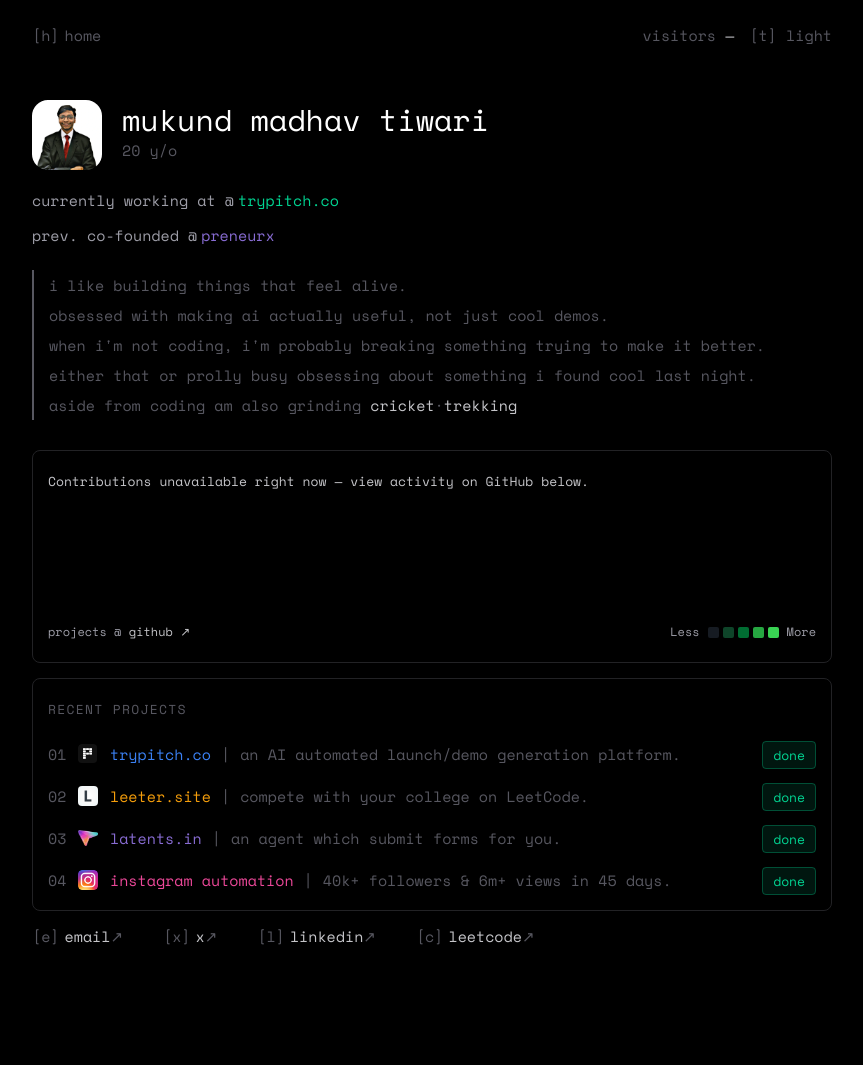
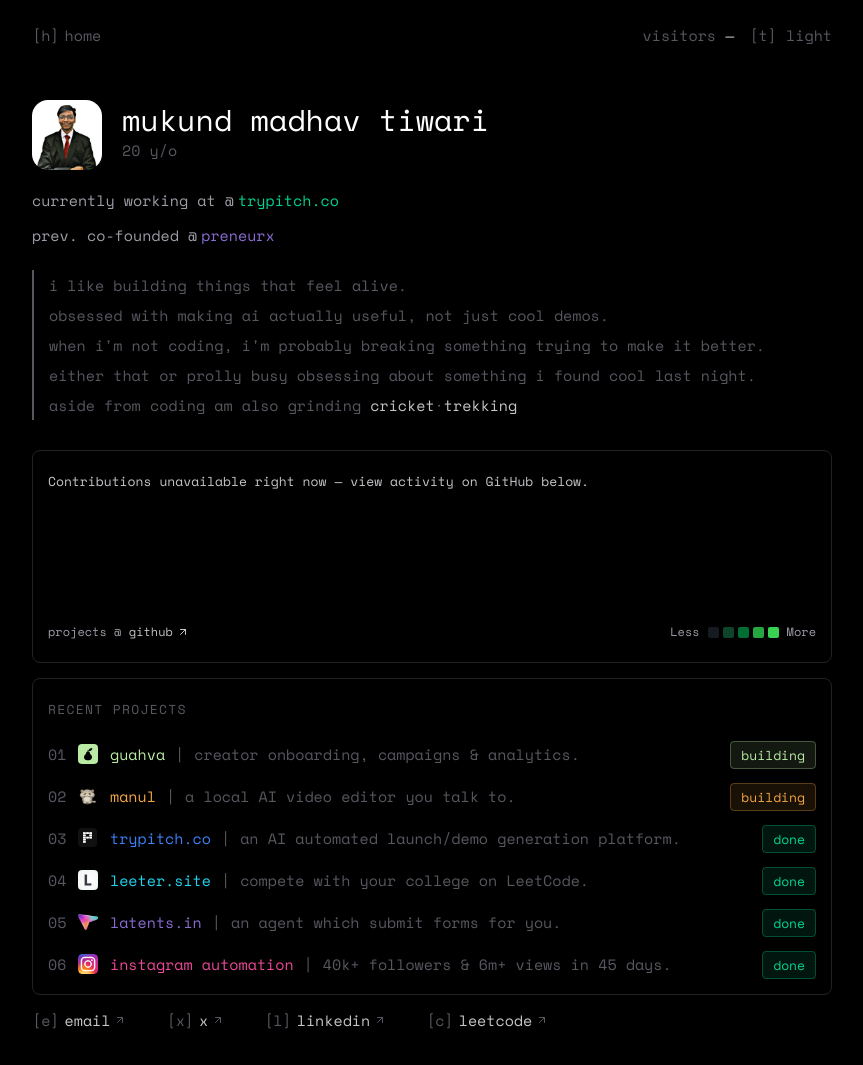
Before and after one commit to mukunddmadhavv/mukunddmadhavv, a plain HTML site: page index.html in a window 1280 px wide. Shown: the whole page, without its empty margins (208-1071 px from the left). Before the commit the page ends 981 px from the top, so only its background shows below. Drawn offline with nearby package versions, Linux system fonts and the light colour scheme; no server answers.

Commit message:
added guahva and manul

```diff
--- a/index.html
+++ b/index.html
@@ -2,6 +2,7 @@
 <html>
 
 <head>
+    <meta charset="utf-8" />
     <meta name="viewport" content="width=device-width, initial-scale=1.0" />
     <link rel="preconnect" href="https://fonts.googleapis.com">
     <link rel="preconnect" href="https://fonts.gstatic.com" crossorigin>
@@ -29,6 +30,15 @@
     a {
         font-size: 15px;
         line-height: 30px;
+    }
+
+    .link-arrow {
+        display: inline-block;
+        width: 12px;
+        height: 12px;
+        margin-left: 4px;
+        flex-shrink: 0;
+        vertical-align: middle;
     }
 
     .contribution-grid {
@@ -149,7 +159,7 @@
             <div id="contribution-grid" class="contribution-grid" role="group" aria-label="GitHub contribution calendar" aria-busy="true"></div>
         </div>
         <div class="flex flex-wrap items-center justify-between gap-[8px] mt-[8px] text-[12px] text-[#9d9da7] dark:text-[#575760]">
-            <p class="text-[12px]">projects @ <a href="https://github.com/mukunddmadhavv" target="_blank" rel="noopener noreferrer" class="text-[12px] dark:text-black text-[#c5c5c9] hover:underline">github ↗</a></p>
+            <p class="text-[12px]">projects @ <a href="https://github.com/mukunddmadhavv" target="_blank" rel="noopener noreferrer" class="inline-flex items-center text-[12px] dark:text-black text-[#c5c5c9] hover:underline">github<svg class="link-arrow" viewBox="0 0 24 24" fill="none" stroke="currentColor" stroke-width="2" stroke-linecap="round" stroke-linejoin="round" aria-hidden="true" focusable="false"><path d="M7 17 17 7M7 7h10v10" /></svg></a></p>
             <div class="flex items-center gap-[4px]" aria-label="Color intensity indicates fewer to more contributions">
                 <span class="mr-[4px]">Less</span>
                 <span class="contribution-day" data-level="0" aria-hidden="true"></span>
@@ -167,10 +177,48 @@
         <p class="text-[#575760] mb-[15px] tracking-widest text-[13px] uppercase">Recent Projects</p>
 
         <div class="flex flex-col gap-[20px] md:gap-[12px]">
+            <a href="https://guahva.com" target="_blank" rel="noopener noreferrer" class="flex flex-col group gap-[4px] md:gap-0 md:flex-row md:items-center justify-between">
+                <div class="flex flex-row items-center justify-between w-full md:w-auto text-[15px] text-[#575760]">
+                    <div class="flex flex-row items-center">
+                        <span class="w-[30px] shrink-0 hidden md:inline-block">01</span>
+                        <img src="./assets/project-logos/guahva.png" alt="" width="20" height="20" class="w-[20px] h-[20px] object-contain rounded-[4px] shrink-0 mr-[12px] bg-[#b9eba5] p-[2px]">
+                        <span class="shrink-0 group-hover:underline text-[#b9eba5] dark:text-[#1f6b33]">guahva</span>
+                        <span class="mx-[10px] hidden md:inline shrink-0">|</span>
+                        <span class="hidden md:inline">creator onboarding, campaigns &amp; analytics.</span>
+                    </div>
+                    <div class="shrink-0 md:hidden">
+                        <span class="px-[10px] py-[3px] text-[13px] border border-[#b9eba5]/30 text-[#b9eba5] dark:text-[#1f6b33] dark:border-[#1f6b33]/30 rounded-[4px] bg-[#b9eba5]/10 leading-none">building</span>
+                    </div>
+                </div>
+                <span class="text-[#575760] md:hidden ml-[32px] text-[15px] pr-[15px] leading-relaxed">creator onboarding, campaigns &amp; analytics.</span>
+                <div class="shrink-0 hidden md:block ml-[10px]">
+                    <span class="px-[10px] py-[3px] text-[13px] border border-[#b9eba5]/30 text-[#b9eba5] dark:text-[#1f6b33] dark:border-[#1f6b33]/30 rounded-[4px] bg-[#b9eba5]/10 leading-none">building</span>
+                </div>
+            </a>
+
+            <a href="https://manul.si" target="_blank" rel="noopener noreferrer" class="flex flex-col group gap-[4px] md:gap-0 md:flex-row md:items-center justify-between">
+                <div class="flex flex-row items-center justify-between w-full md:w-auto text-[15px] text-[#575760]">
+                    <div class="flex flex-row items-center">
+                        <span class="w-[30px] shrink-0 hidden md:inline-block">02</span>
+                        <img src="./assets/project-logos/manul.png" alt="" width="20" height="20" class="w-[20px] h-[20px] object-contain rounded-[4px] shrink-0 mr-[12px]">
+                        <span class="shrink-0 group-hover:underline text-[#f2a541] dark:text-[#c06f12]">manul</span>
+                        <span class="mx-[10px] hidden md:inline shrink-0">|</span>
+                        <span class="hidden md:inline">a local AI video editor you talk to.</span>
+                    </div>
+                    <div class="shrink-0 md:hidden">
+                        <span class="px-[10px] py-[3px] text-[13px] border border-[#f2a541]/30 text-[#f2a541] dark:text-[#c06f12] dark:border-[#c06f12]/30 rounded-[4px] bg-[#f2a541]/10 leading-none">building</span>
+                    </div>
+                </div>
+                <span class="text-[#575760] md:hidden ml-[32px] text-[15px] pr-[15px] leading-relaxed">a local AI video editor you talk to.</span>
+                <div class="shrink-0 hidden md:block ml-[10px]">
+                    <span class="px-[10px] py-[3px] text-[13px] border border-[#f2a541]/30 text-[#f2a541] dark:text-[#c06f12] dark:border-[#c06f12]/30 rounded-[4px] bg-[#f2a541]/10 leading-none">building</span>
+                </div>
+            </a>
+
             <a href="https://trypitch.co" target="_blank" class="flex flex-col group gap-[4px] md:gap-0 md:flex-row md:items-center justify-between">
                 <div class="flex flex-row items-center justify-between w-full md:w-auto text-[15px] text-[#575760]">
                     <div class="flex flex-row items-center">
-                        <span class="w-[30px] shrink-0 hidden md:inline-block">01</span>
+                        <span class="w-[30px] shrink-0 hidden md:inline-block">03</span>
                         <img src="./assets/project-logos/trypitch.svg" alt="" width="20" height="20" class="w-[20px] h-[20px] object-contain rounded-[4px] shrink-0 mr-[12px]">
                         <span class="shrink-0 group-hover:underline text-[#3b82f6]">trypitch.co</span>
                         <span class="mx-[10px] hidden md:inline shrink-0">|</span>
@@ -189,9 +237,9 @@
             <a href="https://leeter.site" target="_blank" rel="noopener noreferrer" class="flex flex-col group gap-[4px] md:gap-0 md:flex-row md:items-center justify-between">
                 <div class="flex flex-row items-center justify-between w-full md:w-auto text-[15px] text-[#575760]">
                     <div class="flex flex-row items-center">
-                        <span class="w-[30px] shrink-0 hidden md:inline-block">02</span>
+                        <span class="w-[30px] shrink-0 hidden md:inline-block">04</span>
                         <img src="./assets/project-logos/leeter.png" alt="" width="20" height="20" class="w-[20px] h-[20px] object-contain rounded-[4px] shrink-0 mr-[12px]">
-                        <span class="shrink-0 group-hover:underline text-[#f59e0b]">leeter.site</span>
+                        <span class="shrink-0 group-hover:underline text-[#22d3ee] dark:text-[#0e7490]">leeter.site</span>
                         <span class="mx-[10px] hidden md:inline shrink-0">|</span>
                         <span class="hidden md:inline">compete with your college on LeetCode.</span>
                     </div>
@@ -208,7 +256,7 @@
             <a href="https://latents.in" target="_blank" class="flex flex-col group gap-[4px] md:gap-0 md:flex-row md:items-center justify-between">
                 <div class="flex flex-row items-center justify-between w-full md:w-auto text-[15px] text-[#575760]">
                     <div class="flex flex-row items-center">
-                        <span class="w-[30px] shrink-0 hidden md:inline-block">03</span>
+                        <span class="w-[30px] shrink-0 hidden md:inline-block">05</span>
                         <img src="./assets/project-logos/latents.webp" alt="" width="20" height="20" class="w-[20px] h-[20px] object-contain rounded-[4px] shrink-0 mr-[12px]">
                         <span class="shrink-0 group-hover:underline text-[#886cd3]">latents.in</span>
                         <span class="mx-[10px] hidden md:inline shrink-0">|</span>
@@ -227,7 +275,7 @@
             <a href="https://instagram.com/trypitch.co" target="_blank" class="flex flex-col group gap-[4px] md:gap-0 md:flex-row md:items-center justify-between">
                 <div class="flex flex-row items-center justify-between w-full md:w-auto text-[15px] text-[#575760]">
                     <div class="flex flex-row items-center">
-                        <span class="w-[30px] shrink-0 hidden md:inline-block">04</span>
+                        <span class="w-[30px] shrink-0 hidden md:inline-block">06</span>
                         <img src="./assets/project-logos/instagram.png" alt="" width="20" height="20" class="w-[20px] h-[20px] object-contain rounded-[4px] shrink-0 mr-[12px]">
                         <span class="shrink-0 group-hover:underline text-[#ec4899]">instagram automation</span>
                         <span class="mx-[10px] hidden md:inline shrink-0">|</span>
@@ -246,31 +294,28 @@
     </div>
 
     <div class="flex flex-wrap flex-col md:flex-row mt-[10px] ml-[15px] md:ml-[0px] mr-[15px] md:mr-0 mb-[30px] gap-[10px] md:gap-0">
-        <a href="mailto:mukunddmadhavv@gmail.com">
-            <button class="flex flex-row ">
-                <p class="text-[#575760]">[e]</p>
-                <p class="dark:text-[black] dark:hover:text-[#c5c5c9] text-[#c5c5c9] ml-[5px] hover:text-white">email
-                </p>
-                <p class="text-[#575760]">↗</p>
-            </button>
+        <a href="mailto:mukunddmadhavv@gmail.com" class="flex flex-row items-center">
+            <span class="text-[#575760]">[e]</span>
+            <span class="dark:text-[black] dark:hover:text-[#c5c5c9] text-[#c5c5c9] ml-[5px] hover:text-white">email</span>
+            <svg class="link-arrow text-[#575760]" viewBox="0 0 24 24" fill="none" stroke="currentColor" stroke-width="2" stroke-linecap="round" stroke-linejoin="round" aria-hidden="true" focusable="false"><path d="M7 17 17 7M7 7h10v10" /></svg>
         </a>
 
-        <a href="https://x.com/mukunddmadhavv" target="_blank" class="flex flex-row ">
-            <p class="text-[#575760] md:ml-[40px] ">[x]</p>
-            <p class="dark:text-[black] dark:hover:text-[#c5c5c9] text-[#c5c5c9] ml-[5px] hover:text-white">x</p>
-            <p class="text-[#575760]">↗</p>
+        <a href="https://x.com/mukunddmadhavv" target="_blank" rel="noopener noreferrer" class="flex flex-row items-center">
+            <span class="text-[#575760] md:ml-[40px]">[x]</span>
+            <span class="dark:text-[black] dark:hover:text-[#c5c5c9] text-[#c5c5c9] ml-[5px] hover:text-white">x</span>
+            <svg class="link-arrow text-[#575760]" viewBox="0 0 24 24" fill="none" stroke="currentColor" stroke-width="2" stroke-linecap="round" stroke-linejoin="round" aria-hidden="true" focusable="false"><path d="M7 17 17 7M7 7h10v10" /></svg>
         </a>
 
-        <a href="https://www.linkedin.com/in/mukund-madhav-tiwari" target="_blank" class="flex flex-row ">
-            <p class="text-[#575760] md:ml-[40px]">[l]</p>
-            <p class="dark:text-[black] dark:hover:text-[#c5c5c9] text-[#c5c5c9] ml-[5px] hover:text-white">linkedin</p>
-            <p class="text-[#575760]">↗</p>
+        <a href="https://www.linkedin.com/in/mukund-madhav-tiwari" target="_blank" rel="noopener noreferrer" class="flex flex-row items-center">
+            <span class="text-[#575760] md:ml-[40px]">[l]</span>
+            <span class="dark:text-[black] dark:hover:text-[#c5c5c9] text-[#c5c5c9] ml-[5px] hover:text-white">linkedin</span>
+            <svg class="link-arrow text-[#575760]" viewBox="0 0 24 24" fill="none" stroke="currentColor" stroke-width="2" stroke-linecap="round" stroke-linejoin="round" aria-hidden="true" focusable="false"><path d="M7 17 17 7M7 7h10v10" /></svg>
         </a>
 
-        <a href="https://leetcode.com/mukunddmadhavv" target="_blank" class="flex flex-row ">
-            <p class="text-[#575760] md:ml-[40px]">[c]</p>
-            <p class="dark:text-[black] dark:hover:text-[#c5c5c9] text-[#c5c5c9] ml-[5px] hover:text-white">leetcode</p>
-            <p class="text-[#575760]">↗</p>
+        <a href="https://leetcode.com/mukunddmadhavv" target="_blank" rel="noopener noreferrer" class="flex flex-row items-center">
+            <span class="text-[#575760] md:ml-[40px]">[c]</span>
+            <span class="dark:text-[black] dark:hover:text-[#c5c5c9] text-[#c5c5c9] ml-[5px] hover:text-white">leetcode</span>
+            <svg class="link-arrow text-[#575760]" viewBox="0 0 24 24" fill="none" stroke="currentColor" stroke-width="2" stroke-linecap="round" stroke-linejoin="round" aria-hidden="true" focusable="false"><path d="M7 17 17 7M7 7h10v10" /></svg>
         </a>
 
 
```
Also changed, not shown: assets/project-logos/guahva.png (added), assets/project-logos/manul.png (added), 1 other file.
